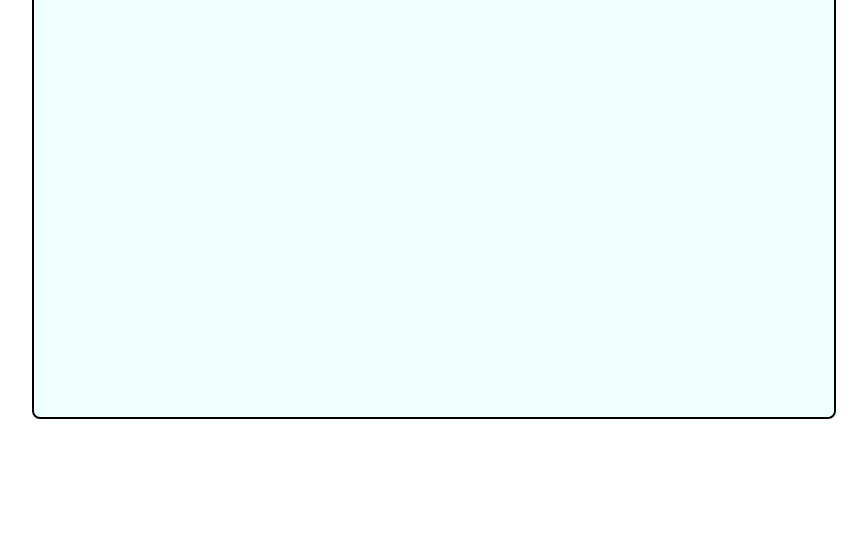
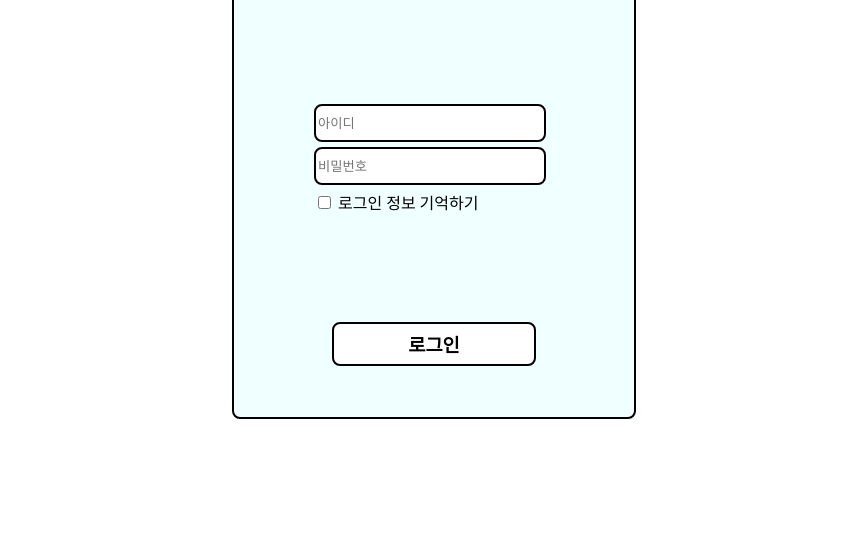
Before and after one commit to changhochoe/ongCinside, a plain HTML site: page login.html in a window 1280 px wide. Shown: the part 263-800 px from the top of the page, without its empty margins (206-1073 px from the left). Drawn offline with Linux system fonts and the light colour scheme.

Commit message:
로그인 만들었다

```diff
--- a/login.css
+++ b/login.css
@@ -1,11 +1,52 @@
 .box{
+    display: flex;
     position: absolute;
     left: 50%;
     top: 50%;
     transform: translate(-50%, -50%);
     height: 70vh;
-    width: 100vh;
+    width: 50vh;
     background-color: azure;
     border: solid black 0.25vh;
     border-radius: 1vh;
+    flex-direction: column;
+    justify-content:space-around;
+    align-items: center;
 }
+/* 그그그 뭐냐 하여튼 그거임 */
+.inputContainer{
+    display: flex;
+    width: 30vh;
+    height: 15vh;
+    flex-direction: column;
+    justify-content: space-evenly;
+}
+
+.inputBox{
+    border: 0.3vh solid black;
+    border-radius: 1vh;
+    width: 28vh;
+    height: 4vh;
+}
+.sendButton{
+    width: 25vh;
+    height: 5vh;
+    border: solid black 0.3vh;
+    border-radius: 1vh;
+    background-color: white;
+    display: flex;
+    justify-content: center;
+    align-items: center;
+    transition: all 0.3s ease;
+}
+
+.sendButton:active{
+    width: 24.6vh;
+    height: 4.8vh;
+    border: solid black 0.3vh;
+    border-radius: 1vh;
+    background-color: beige;
+    display: flex;
+    justify-content: center;
+    align-items: center;
+}
--- a/login.html
+++ b/login.html
@@ -8,8 +8,19 @@
 </head>
 <body>
     <div class="box">
-        <div>
-
+        <div class="topText">
+           <h1> 옹씨인사이드 </h1>
+        </div>
+        <div class="inputContainer">
+            <input type="text" placeholder="아이디" class="inputBox">
+            <input type="password" placeholder="비밀번호" class="inputBox">
+            <div class="checkImTheKoreanTopClassHipHop">
+                <input type="checkbox">
+                <span>로그인 정보 기억하기</span>
+            </div>
+        </div>
+        <div class="sendButton" onclick="location.href='index.html'">
+            <h3>로그인</h3>
         </div>
     </div>
 </body>
```
